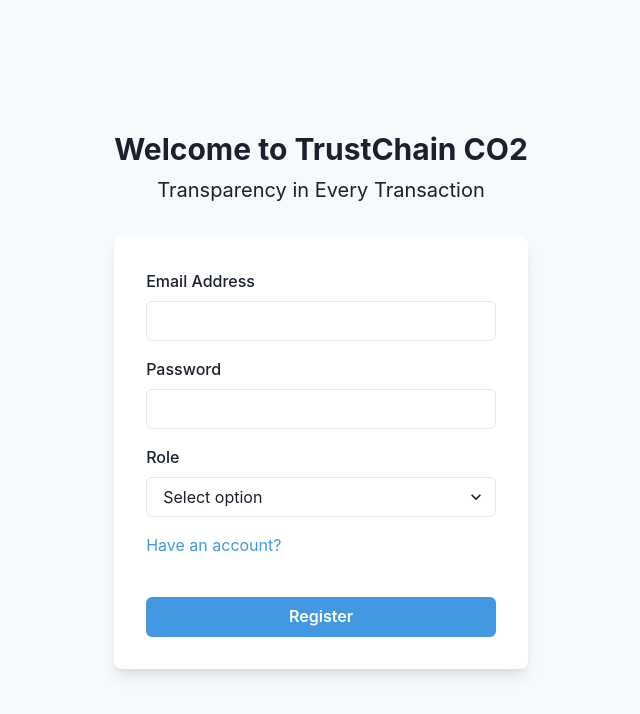
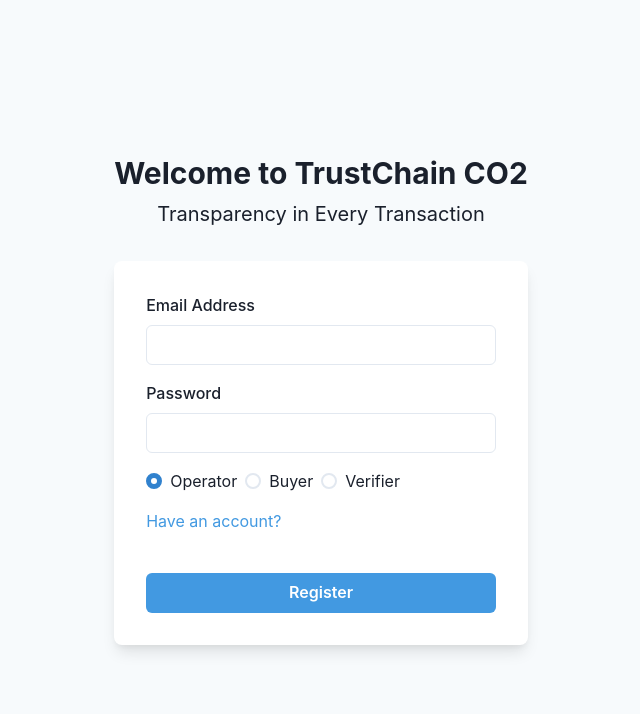
Before and after one commit to ANDREW-Li-33/TrustChain-Team5328, a React app in the folder frontend/: page /register in a window 1280 px wide. Shown: the top 714 px of the page, without its empty margins (319-959 px from the left). Built offline with nearby package versions, Linux system fonts and the light colour scheme; no server answers; the HTML template or start-up script is replaced by a standard one.

Commit message:
user roles

```diff
--- a/frontend/src/pages/Home.tsx
+++ b/frontend/src/pages/Home.tsx
@@ -1,7 +1,7 @@
 export default function HomePage() {
   return (
-    <h1>
-      <h1>hello</h1>
-    </h1>
+    <>
+      <h2>hello</h2>
+    </>
   );
 }
--- a/frontend/src/pages/Registration.tsx
+++ b/frontend/src/pages/Registration.tsx
@@ -9,7 +9,8 @@ import {
   Heading,
   Text,
   useColorModeValue,
-  Select,
+  RadioGroup,
+  Radio,
 } from "@chakra-ui/react";
 import { useState } from "react";
 import { Link, useNavigate } from "react-router-dom";
@@ -22,7 +23,7 @@ export default function RegistrationPage() {
 
   const [email, setEmail] = useState("");
   const [password, setPassword] = useState("");
-  const [role, setRole] = useState("");
+  const [role, setRole] = useState("Operator");
 
   const handleSubmit = async (e: any) => {
     e.preventDefault();
@@ -93,16 +94,15 @@ export default function RegistrationPage() {
                 }}
               />
             </FormControl>
-            <FormControl id="role">
-              <FormLabel>Role</FormLabel>
-              <Select placeholder="Select option"
-                value={role}
-                onChange={(e) => setRole(e.target.value)}
-              >
-                <option value="Operator">Operator</option>
-                <option value="Verifier">Verifier</option>
-              </Select>
-            </FormControl>
+
+            <RadioGroup onChange={setRole} value={role}>
+              <Stack direction="row">
+                <Radio value="Operator">Operator</Radio>
+                <Radio value="Buyer">Buyer</Radio>
+                <Radio value="Verifier">Verifier</Radio>
+              </Stack>
+            </RadioGroup>
+
             <Stack spacing={10}>
               <Stack
                 direction={{ base: "column", sm: "row" }}
```
